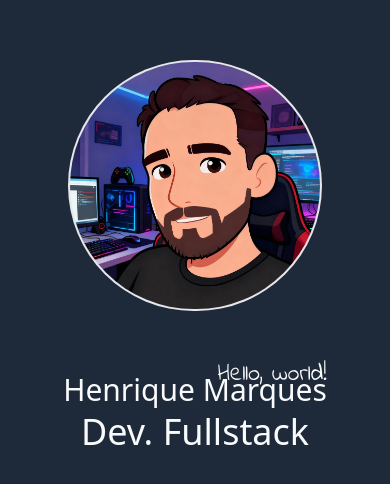
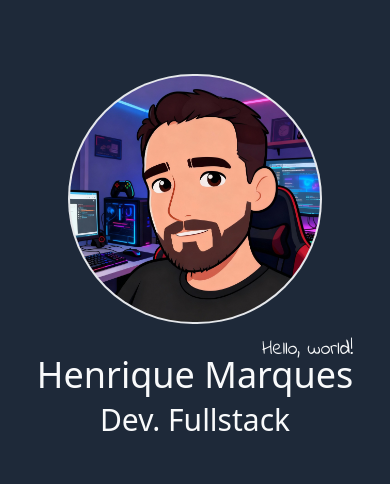
Before and after one commit to Henrincode/portfolio-next, a Next.js app: page / in a window 390 px wide. Shown: the part 166-650 px from the top of the page. Built offline with nearby package versions, Linux system fonts and the light colour scheme.

Commit message:
style: melhorando espaçamento de texto no mibile

```diff
--- a/app/globals.css
+++ b/app/globals.css
@@ -12,20 +12,20 @@
 
 .font-indie {
   font-family: "Indie Flower", cursive;
-  /* font-weight: 400;
-  font-style: normal; */
+  font-weight: 400;
+  font-style: normal;
 }
 
 .font-satisfy {
   font-family: "Satisfy", cursive;
-  /* font-weight: 400;
-  font-style: normal; */
+  font-weight: 400;
+  font-style: normal;
 }
 
 .font-bebas {
   font-family: "Bebas Neue", sans-serif;
-  /* font-weight: 400;
-  font-style: normal; */
+  font-weight: 400;
+  font-style: normal;
 }
 
 @keyframes testee {
--- a/app/page.tsx
+++ b/app/page.tsx
@@ -4,11 +4,17 @@ import Avatar from "@/public/avatar.jpeg";
 export default function Home() {
   return (
     <>
-      <div className="container flex flex-col items-center justify-center gap-12  font-beba md:flex-row h-dvh">
-        <div className="flex flex-col items-center order-2 text-center  md:order-1">
-          <p className="self-end text-2xl font-indie">Hello, world!</p>
-          <h1 className="-mt-6 text-3xl leading-normal md:text-5xl">Henrique Marques</h1>
-          <h2 className="text-4xl">Dev. Fullstack</h2>
+      <div className="container flex flex-col items-center justify-center gap-3 md:gap-12 select-none font-beba md:flex-row h-dvh">
+        <div className="flex flex-col items-center order-2 text-center md:order-1">
+          <p className="self-end text-xl md:text-2xl font-indie">
+            Hello, world!
+          </p>
+          <h1 className="-mt-4 md:-mt-6 text-4xl leading-normal md:text-5xl">
+            Henrique Marques
+          </h1>
+          <h2 className="text-3xl md:text-4xl">
+            Dev. Fullstack
+          </h2>
         </div>
         <div className="bg-gray-200 p-0.5 rounded-full order-1 md:order-2">
           <Image
@@ -16,6 +22,7 @@ export default function Home() {
             alt="Imagem de avatar"
             width={250}
             className="rounded-full"
+            draggable="false"
           />
         </div>
       </div>
```
